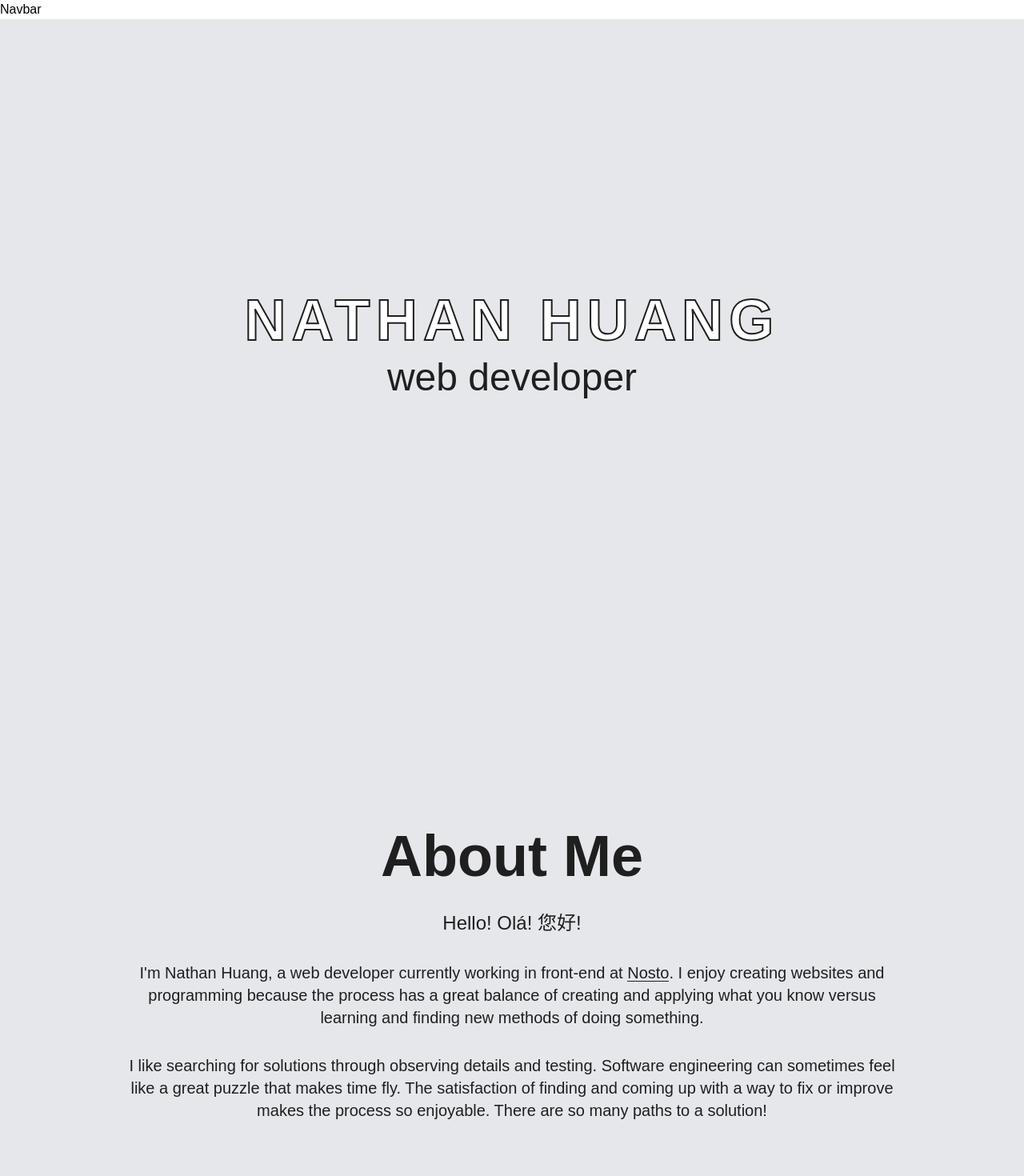
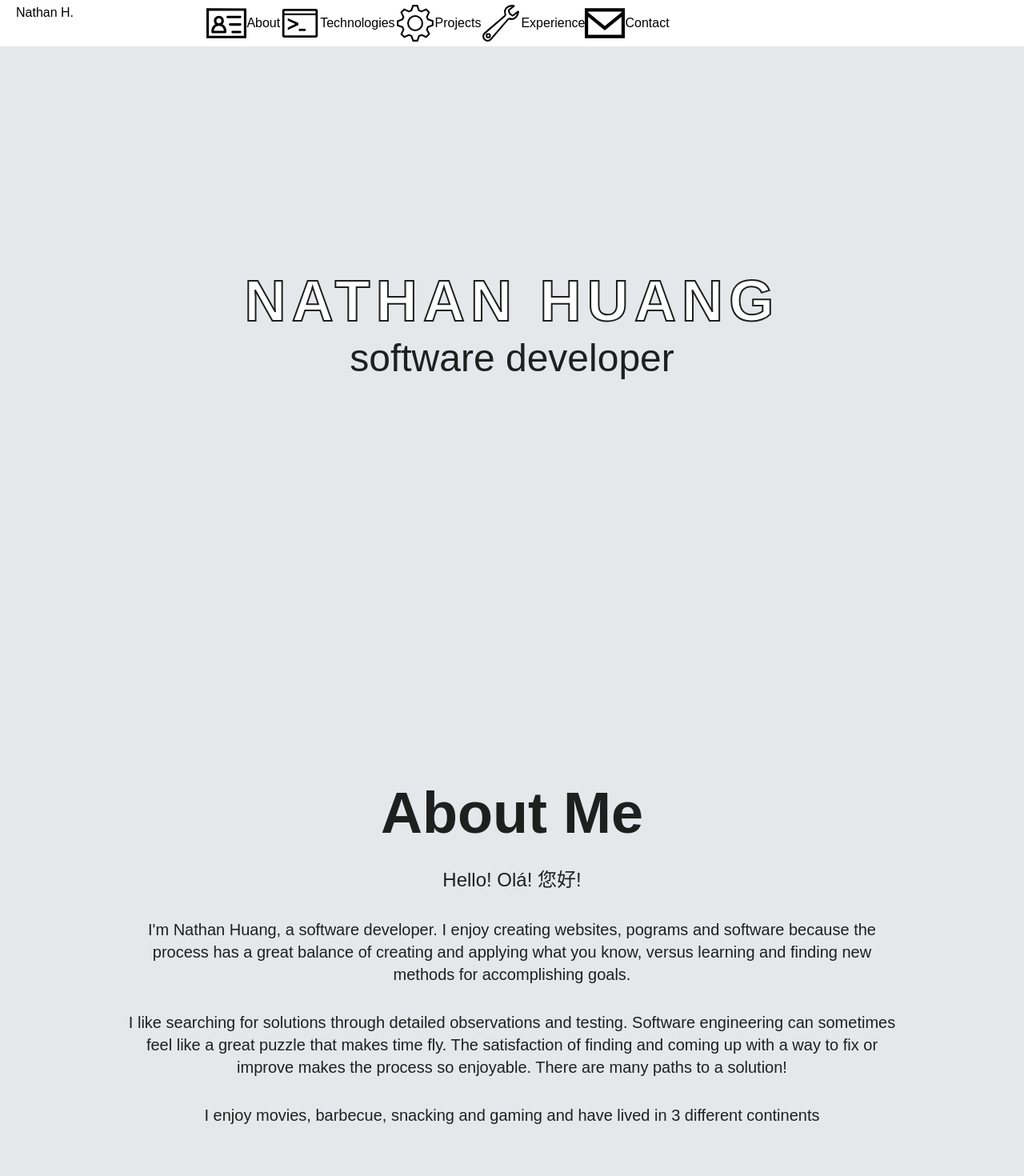
Before and after one commit to nathan-uch/nathan-uch, a React (Create React App) app in the folder portfolio/: page / in a window 1280 px wide. Shown: the top 1470 px of the page at 80% size. Built offline with nearby package versions, Linux system fonts and the light colour scheme.

Commit message:
Added navbar and new icons, updated component function names.

```diff
--- a/portfolio/src/App.js
+++ b/portfolio/src/App.js
@@ -3,6 +3,7 @@ import Landing from './components/Landing'
 import About from './components/About'
 import Technologies from './components/Technologies'
 import Projects from './components/Projects'
+import Experience from './components/Experience'
 
 export default function App() {
 
@@ -13,6 +14,7 @@ export default function App() {
         <Landing />
         <About />
         <Technologies />
+        <Experience />
         <Projects />
       </main>
     </>
--- a/portfolio/src/components/About.js
+++ b/portfolio/src/components/About.js
@@ -1,16 +1,14 @@
-export default function App() {
+export default function About() {
 
     return (
-        <div class="page-section bg-gray-200 relative flex flex-col justify-center items-center min-h-screen w-full py-8 text-pri-dark">
+        <div id="#about" class="page-section bg-gray-200 relative flex flex-col justify-center items-center min-h-screen w-full py-8 text-pri-dark">
             <div class="text-center text-xl md:text-2x">
                 <h2 class="w-3/4 mx-auto my-5 text-5xl md:text-6xl xl:text-7xl font-bold">About Me</h2>
                 <div class="w-3/4 mx-auto mt-8 text-2xl md:text-3x">Hello! Olá! 您好!</div>
-                <div class="relative group flex flex-col justify-center items-center my-8 gap-8 text-xl md:text-2x">
-                    <div class="w-3/4">I'm Nathan Huang, a web developer currently working in front-end at <a class="link underline" rel="noreferrer" target="_blank" href="https://www.nosto.com/">Nosto</a>. I enjoy creating websites and programming because the process has a great balance of creating and applying what you know versus learning and finding new methods of doing something.</div>
-                    <div class="w-3/4">I like searching for solutions through observing details and testing. Software engineering can sometimes feel like a great puzzle that makes time fly. The satisfaction of finding and coming up with a way to fix or improve makes the process so enjoyable. There are so many paths to a solution!</div>
-                    <div class="text-xs md:text-base absolute -bottom-14 left-0 right-0 opacity-0 -translate-y-2 group-hover:translate-y-0 group-hover:opacity-100 transition-all ease-in-out duration-300">
-                        Fun fact: I've lived in 3 different continents
-                    </div>
+                <div class="relative flex flex-col justify-center items-center my-8 gap-8 text-xl md:text-2x">
+                    <div class="w-3/4">I'm Nathan Huang, a software developer. I enjoy creating websites, pograms and software because the process has a great balance of creating and applying what you know, versus learning and finding new methods for accomplishing goals.</div>
+                    <div class="w-3/4">I like searching for solutions through detailed observations and testing. Software engineering can sometimes feel like a great puzzle that makes time fly. The satisfaction of finding and coming up with a way to fix or improve makes the process so enjoyable. There are many paths to a solution!</div>
+                    <div class="w-3/4">I enjoy movies, barbecue, snacking and gaming and have lived in 3 different continents</div>
                 </div>
             </div>
         </div>
--- /dev/null
+++ b/portfolio/src/components/Experience.js
@@ -0,0 +1,13 @@
+export default function Experience() {
+
+    return (
+        <div id="#experience" class="page-section bg-gray-200 relative flex flex-col justify-center items-center min-h-screen w-full py-8 text-pri-dark">
+            <h2 class="my-5 text-5xl md:text-6xl xl:text-7xl font-bold">
+                Experience
+            </h2>
+            <div class="w-[80%] flex flex-wrap justify-center gap-3 mb-6">
+
+            </div>
+        </div>
+    );
+}
--- a/portfolio/src/components/Landing.js
+++ b/portfolio/src/components/Landing.js
@@ -1,12 +1,12 @@
-export default function App() {
+export default function Landing() {
 
     return (
-        <div class="page-section bg-gray-200 relative flex flex-col justify-center items-center min-h-screen w-full py-8 text-pri-dark">
-            <h1 class="text-header uppercase py-3 text-5xl md:text-6xl xl:text-7xl font-bold tracking-widest">
+        <div id="#landing" class="page-section bg-gray-200 relative flex flex-col justify-center items-center min-h-screen w-full py-8 text-pri-dark">
+            <h1 class="text-header text-center uppercase py-3 text-5xl md:text-6xl xl:text-7xl font-bold tracking-widest">
                 Nathan Huang
             </h1>
             <div class="text-center text-2xl md:text-3xl xl:text-5xl">
-                web developer
+                software developer
             </div>
         </div>
     );
--- a/portfolio/src/components/Navbar.js
+++ b/portfolio/src/components/Navbar.js
@@ -1,8 +1,60 @@
-export default function App() {
+export default function Navbar() {
 
     return (
-      <nav id="navbar" class="primary-shadow sticky bg-white top-0 z-50">
-        <div>Navbar</div>
+      <nav id="navbar" class="fixed top-0 flex flex-row flex-nowrap w-full primary-shadow bg-white p-1 z-10">
+        <div class="w-1/5 pl-4">
+          <button type="button">
+            Nathan H.
+          </button>
+        </div>
+        <div class="w-4/5">
+          <ul class="flex flex-row flex-nowrap">
+            <li>
+              <a href="#about" class="flex flex-row items-center">
+                <svg fill="#000000" width="50px" height="50px" viewBox="0 -2 16 16" id="id-16px" xmlns="http://www.w3.org/2000/svg">
+                  <defs></defs>
+                  <path id="Path_86" data-name="Path 86" d="M -9 2.043 L -24.999 2.035 C -25 2.109 -24.999 2.193 -24.999 2.138 C -25 1.977 -25 2.327 -25 2.5 L -25 13.5 C -25 13.776 -24.999 13.853 -24.998 14 L -8.996 14 C -8.996 13.809 -9 13.776 -9 13.5 L -9 2.5 C -9 2.157 -9.003 2.279 -9 2.043 Z M -10 13 L -24 13 L -24 3 L -10 3 L -10 13 Z M -17 5.5 C -17 5.224 -16.776 5 -16.5 5 L -11.5 5 C -11.224 5 -11 5.224 -11 5.5 C -11 5.776 -11.224 6 -11.5 6 L -16.5 6 C -16.776 6 -17 5.776 -17 5.5 Z M -11 8.5 C -11 8.776 -11.224 9 -11.5 9 L -15.5 9 C -15.776 9 -16 8.776 -16 8.5 C -16 8.224 -15.776 8 -15.5 8 L -11.5 8 C -11.224 8 -11 8.224 -11 8.5 Z M -11 11.5 C -11 11.776 -11.224 12 -11.5 12 L -14.5 12 C -14.776 12 -15 11.776 -15 11.5 C -15 11.224 -14.776 11 -14.5 11 L -11.5 11 C -11.224 11 -11 11.224 -11 11.5 Z M -22.5 12 L -17.5 12 C -17.224 12 -17 11.776 -17 11.5 L -17 11 C -17.004 9.908 -17.603 8.905 -18.562 8.384 C -18.202 8.013 -18.001 7.517 -18 7 C -18 5.895 -18.895 5 -20 5 C -21.105 5 -22 5.895 -22 7 C -21.999 7.517 -21.798 8.013 -21.438 8.384 C -22.397 8.905 -22.996 9.908 -23 11 L -23 11.5 C -23 11.776 -22.776 12 -22.5 12 Z M -21 7 C -21 6.448 -20.552 6 -20 6 C -19.448 6 -19 6.448 -19 7 C -19 7.552 -19.448 8 -20 8 C -20.552 8 -21 7.552 -21 7 Z M -20 9 C -18.895 9 -18 9.895 -18 11 L -22 11 C -22 9.895 -21.105 9 -20 9 Z" transform="translate(25 -2)"></path>
+                </svg>
+                <span>About</span>
+              </a>
+            </li>
+            <li>
+              <a href="#tech" class="flex flex-row items-center">
+                <svg xmlns="http://www.w3.org/2000/svg" fill="#000000" width="50px" height="50px" viewBox="0 0 36 36" version="1.1" preserveAspectRatio="xMidYMid meet">
+                    <path d="M32,5H4A2,2,0,0,0,2,7V29a2,2,0,0,0,2,2H32a2,2,0,0,0,2-2V7A2,2,0,0,0,32,5ZM4,7H32V9.2H4ZM4,29V10.8H32V29Z" class="clr-i-outline clr-i-outline-path-1"/><rect x="17" y="23" width="6" height="2" class="clr-i-outline clr-i-outline-path-2"/><polygon points="7 15.68 13.79 18.8 7 21.91 7 24.11 16.6 19.7 16.6 17.89 7 13.48 7 15.68" class="clr-i-outline clr-i-outline-path-3"/>
+                    <rect x="0" y="0" width="36" height="36" fill-opacity="0"/>
+                </svg>
+                <span>Technologies</span>
+              </a>
+            </li>
+            <li>
+              <a href="#projects" class="flex flex-row items-center">
+                <svg xmlns="http://www.w3.org/2000/svg" width="50px" height="50px" viewBox="0 0 24 24">
+                  <path d="M20.017 14.669L23 13.564l-.012-3.208-2.996-1.085a8.455 8.455 0 0 0-.437-1.05l1.329-2.893-2.277-2.26-2.886 1.351a8.396 8.396 0 0 0-1.052-.436L13.564 1l-3.208.012-1.085 2.996a8.485 8.485 0 0 0-1.05.437L5.328 3.116l-2.26 2.276L4.419 8.28a8.378 8.378 0 0 0-.436 1.052L1 10.436l.012 3.208 2.996 1.085a8.46 8.46 0 0 0 .437 1.05l-1.329 2.893 2.276 2.26 2.887-1.351a8.383 8.383 0 0 0 1.052.436L10.436 23l3.208-.012 1.085-2.996a8.478 8.478 0 0 0 1.05-.437l2.893 1.329 2.26-2.276-1.351-2.887a8.382 8.382 0 0 0 .436-1.052zm-.287 3.73l-1.275 1.285-2.694-1.238-.429.215a7.612 7.612 0 0 1-.928.385l-.452.156-1.01 2.789-1.81.007-1.03-2.779-.456-.151a7.394 7.394 0 0 1-.926-.385l-.43-.21-2.688 1.257-1.286-1.275 1.239-2.695-.216-.43a7.551 7.551 0 0 1-.386-.926l-.155-.452-2.79-1.01-.005-1.81 2.777-1.03.152-.456a7.46 7.46 0 0 1 .384-.927l.212-.43L4.27 5.601l1.275-1.285 2.694 1.238.429-.215a7.612 7.612 0 0 1 .928-.385l.452-.156 1.01-2.789 1.81-.007 1.03 2.779.456.151a7.35 7.35 0 0 1 .925.385l.43.211L18.4 4.27l1.285 1.275-1.239 2.695.216.43a7.551 7.551 0 0 1 .386.926l.155.452 2.79 1.01.005 1.81-2.777 1.03-.152.456a7.46 7.46 0 0 1-.384.927l-.212.43zM12 7.2a4.8 4.8 0 1 0 4.8 4.8A4.8 4.8 0 0 0 12 7.2zm0 8.6a3.8 3.8 0 1 1 3.8-3.8 3.804 3.804 0 0 1-3.8 3.8z"/>
+                  <path fill="none" d="M0 0h24v24H0z"/>
+                </svg>
+                <span>Projects</span>
+              </a>
+            </li>
+            <li>
+              <a href="#experience" class="flex flex-row items-center">
+                <svg xmlns="http://www.w3.org/2000/svg" width="50px" height="50px" viewBox="0 0 24 24">
+                  <path d="M1 19.894a3.1 3.1 0 0 0 3.098 3.102 3.149 3.149 0 0 0 2.232-.933l10.268-11.938a1.451 1.451 0 0 1 .535-.343.898.898 0 0 1 .088 0 3.932 3.932 0 0 0 3.668-.573 6.235 6.235 0 0 0 2.106-3.958.621.621 0 0 0-.108-.442l-.113-.141-.11-.06a.647.647 0 0 0-.704.06l-2.88 2.239-1.244-.927-.6-1.531 2.889-2.245a.652.652 0 0 0 .237-.644l-.045-.17-.073-.096a.638.638 0 0 0-.42-.241 6.047 6.047 0 0 0-4.32 1.032 4.209 4.209 0 0 0-1.222 4.789 6.976 6.976 0 0 1-.44.593L1.91 17.697A3.085 3.085 0 0 0 1 19.895zm1.588-1.463L14.55 8.168a5.545 5.545 0 0 0 .734-1.037l.099-.204-.09-.208a3.239 3.239 0 0 1 .824-3.844 4.799 4.799 0 0 1 2.632-.87l-2.228 1.732a.84.84 0 0 0-.264.957l.679 1.73a.752.752 0 0 0 .093.163l1.562 1.203a.815.815 0 0 0 .997-.012l2.202-1.712a4.94 4.94 0 0 1-1.516 2.353 2.904 2.904 0 0 1-2.79.396l-.124-.026a2.42 2.42 0 0 0-.28-.006 2.169 2.169 0 0 0-1.194.642L5.597 21.383A2.108 2.108 0 0 1 2 19.894a2.082 2.082 0 0 1 .588-1.463zM4.1 21h.8A1.101 1.101 0 0 0 6 19.9v-.8A1.101 1.101 0 0 0 4.9 18h-.8A1.101 1.101 0 0 0 3 19.1v.8A1.101 1.101 0 0 0 4.1 21zM4 19.1a.1.1 0 0 1 .1-.1h.8a.1.1 0 0 1 .1.1v.8a.1.1 0 0 1-.1.1h-.8a.1.1 0 0 1-.1-.1z"/>
+                  <path fill="none" d="M0 0h24v24H0z"/>
+                </svg>
+                <span>Experience</span>
+              </a>
+            </li>
+            <li>
+              <a href="#contact" class="flex flex-row items-center">
+                <svg xmlns="http://www.w3.org/2000/svg" fill="#000000" height="50px" width="50px" version="1.1" viewBox="0 0 24 24">
+                  <path d="M24,21H0V3h24V21z M2,19h20V8.1l-10,8.2L2,8.1V19z M2,5.5l10,8.2l10-8.2V5H2V5.5z"/>
+                </svg>
+                <span>Contact</span>
+              </a>
+            </li>
+          </ul>
+        </div>
       </nav>
     );
   }
--- a/portfolio/src/components/Projects.js
+++ b/portfolio/src/components/Projects.js
@@ -1,7 +1,7 @@
-export default function App() {
+export default function Projects() {
 
     return (
-        <div class="page-section bg-gray-200 relative flex flex-col justify-center items-center min-h-screen w-full py-8 text-pri-dark">
+        <div id="#projects" class="page-section bg-gray-200 relative flex flex-col justify-center items-center min-h-screen w-full py-8 text-pri-dark">
             <div class="flex flex-col items-center justify-center gap-8 w-full">
                 <h2 class="my-5 text-5xl md:text-6xl xl:text-7xl font-bold">
                     Projects
--- a/portfolio/tailwind.config.js
+++ b/portfolio/tailwind.config.js
@@ -11,6 +11,11 @@ module.exports = {
       boxShadow: {
         'reg': '3px 3px 0 #1f1f1f'
       },
+      transitionDuration: {
+        '1250': '1250ms',
+        '1500': '1500ms',
+        '2000': '2000ms',
+      }
     },
   },
   plugins: [],
```
Also changed, not shown: portfolio/src/components/Technologies.js (+4 -4 lines).
